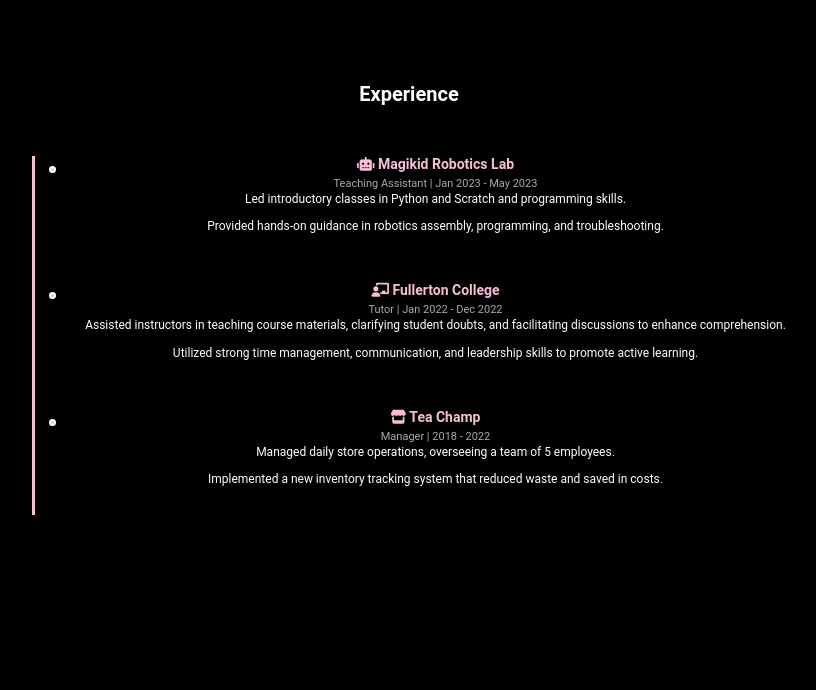
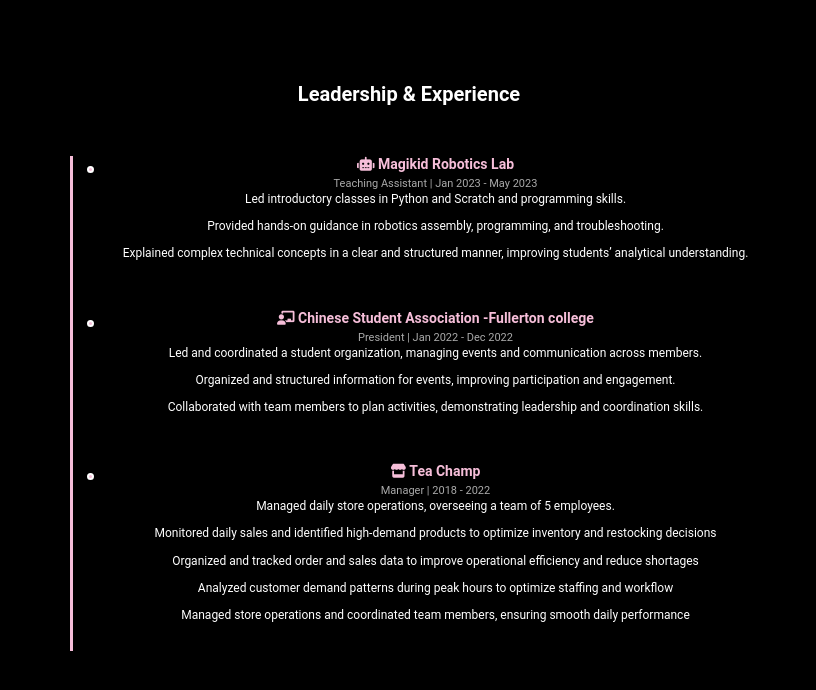
Before and after one commit to bayen0102/mywebsite, a Flask app: page /experience in a window 1280 px wide. Shown: the part 48-738 px from the top of the page, without its empty margins (231-1047 px from the left). Run offline with Flask 3, Linux system fonts and the light colour scheme.

Commit message:
Update experience.html

```diff
--- a/templates/experience.html
+++ b/templates/experience.html
@@ -3,7 +3,7 @@
 {% block title %}Experience - Bay Wang{% endblock %}
 
 {% block content %}
-    <h1 class="page-title" style="margin-top: 50px;">Experience</h1>
+    <h1 class="page-title" style="margin-top: 50px;">Leadership & Experience</h1>
 
     <div class="timeline">
         <div class="timeline-item visible">
@@ -12,15 +12,21 @@
                 <span>Teaching Assistant | Jan 2023 - May 2023</span>
                 <p>Led introductory classes in Python and Scratch and programming skills.</p>
                 <p>Provided hands-on guidance in robotics assembly, programming, and troubleshooting.</p>
+                <p>Explained complex technical concepts in a clear and structured manner, improving students’ analytical understanding.</p>
             </div>
         </div>
 
         <div class="timeline-item visible">
             <div class="timeline-content">
-                <h3><i class="fas fa-chalkboard-teacher"></i> Fullerton College</h3>
-                <span>Tutor | Jan 2022 - Dec 2022</span>
-                <p>Assisted instructors in teaching course materials, clarifying student doubts, and facilitating discussions to enhance comprehension.</p>
-                <p> Utilized strong time management, communication, and leadership skills to promote active learning.</p>
+                <h3><i class="fas fa-chalkboard-teacher"></i> Chinese Student Association -Fullerton college
+</h3>
+                <span>President | Jan 2022 - Dec 2022</span>
+                <p>Led and coordinated a student organization, managing events and communication across members.
+</p>
+                <p>Organized and structured information for events, improving participation and engagement.
+</p>
+                <p>Collaborated with team members to plan activities, demonstrating leadership and coordination skills.
+</p>
             </div>
         </div>
 
@@ -29,7 +35,11 @@
                 <h3><i class="fas fa-store"></i> Tea Champ</h3>
                 <span>Manager | 2018 - 2022</span>
                 <p>Managed daily store operations, overseeing a team of 5 employees.</p>
-                <p>Implemented a new inventory tracking system that reduced waste and saved in costs.</p>
+                <p>Monitored daily sales and identified high-demand products to optimize inventory and restocking decisions
+</p>
+                <p>Organized and tracked order and sales data to improve operational efficiency and reduce shortages</p>
+                <p>Analyzed customer demand patterns during peak hours to optimize staffing and workflow</p>
+                <p>Managed store operations and coordinated team members, ensuring smooth daily performance</p>
             </div>
         </div>
     </div>
```
